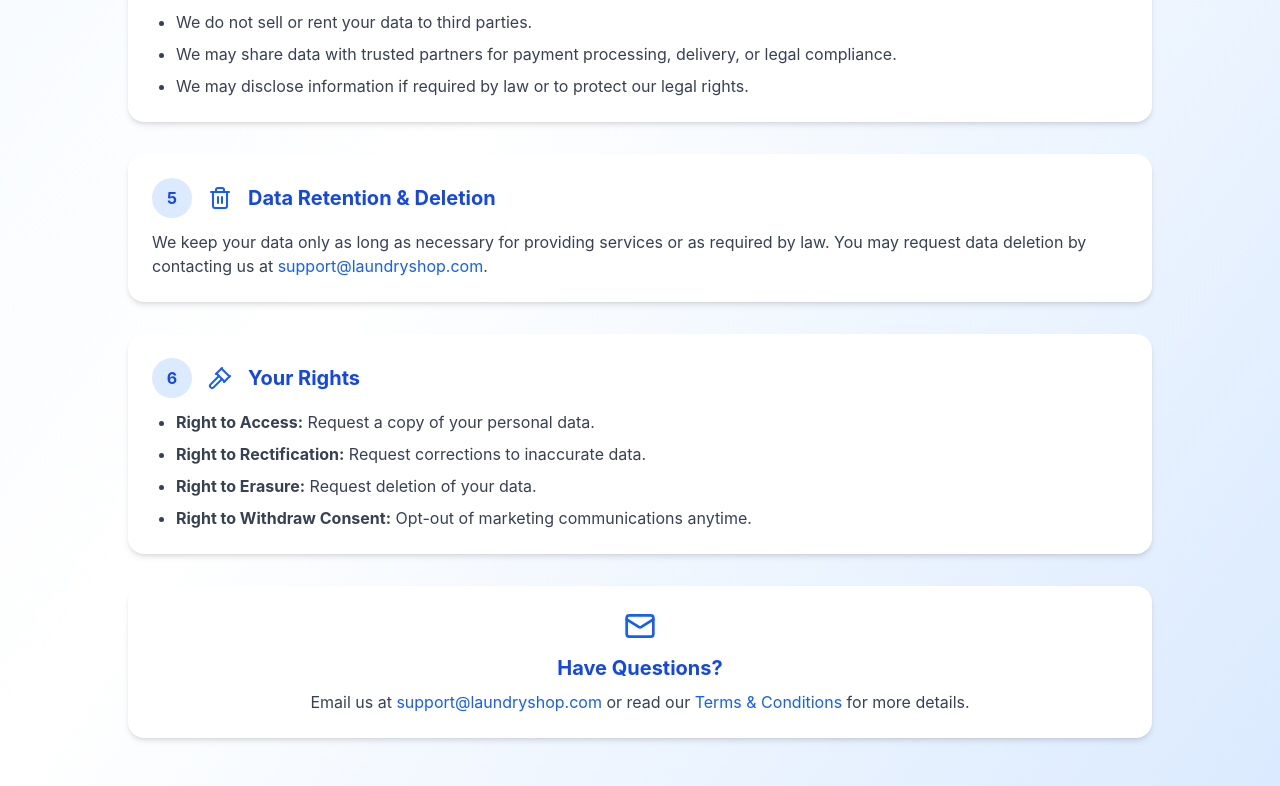
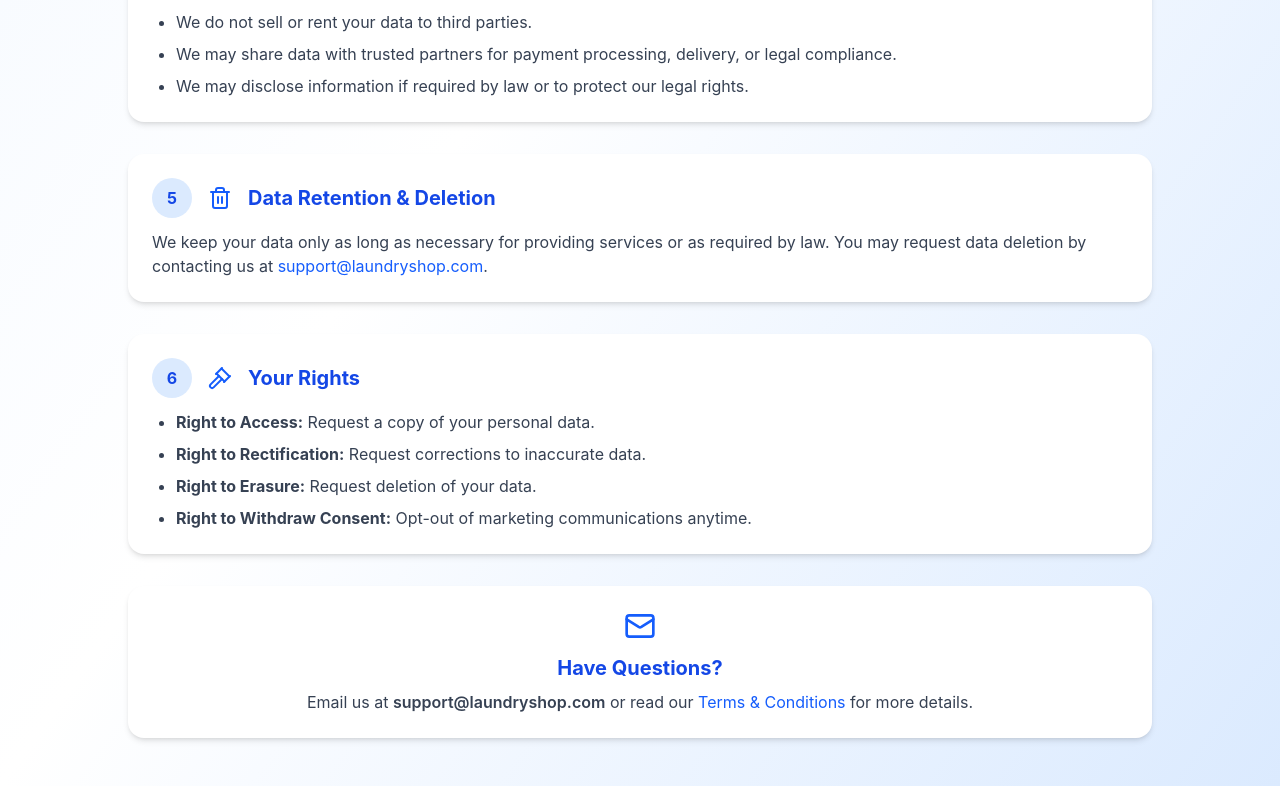
Before and after one commit to AspiringSaint/the-laundry-shop, a React (Vite) app: page /privacy-policy in a window 1280 px wide. Shown: the part 1018-1804 px from the top of the page. Built offline with nearby package versions, Linux system fonts and the light colour scheme.

Commit message:
fixed the hyperlink at the bottom

```diff
--- a/src/pages/PrivacyPolicyPage.jsx
+++ b/src/pages/PrivacyPolicyPage.jsx
@@ -127,9 +127,9 @@ export default function PrivacyPolicy() {
                         <h2 className="text-xl font-bold text-blue-700 mb-2">Have Questions?</h2>
                         <p className="text-gray-700">
                             Email us at{" "}
-                            <a href="mailto:support@laundryshop.com" className="text-blue-600 hover:underline">
+                            <span className="font-semibold">
                                 support@laundryshop.com
-                            </a>{" "}
+                            </span>{" "}
                             or read our{" "}
                             <Link to="/terms-and-conditions" className="text-blue-600 hover:underline">
                                 Terms & Conditions
```
